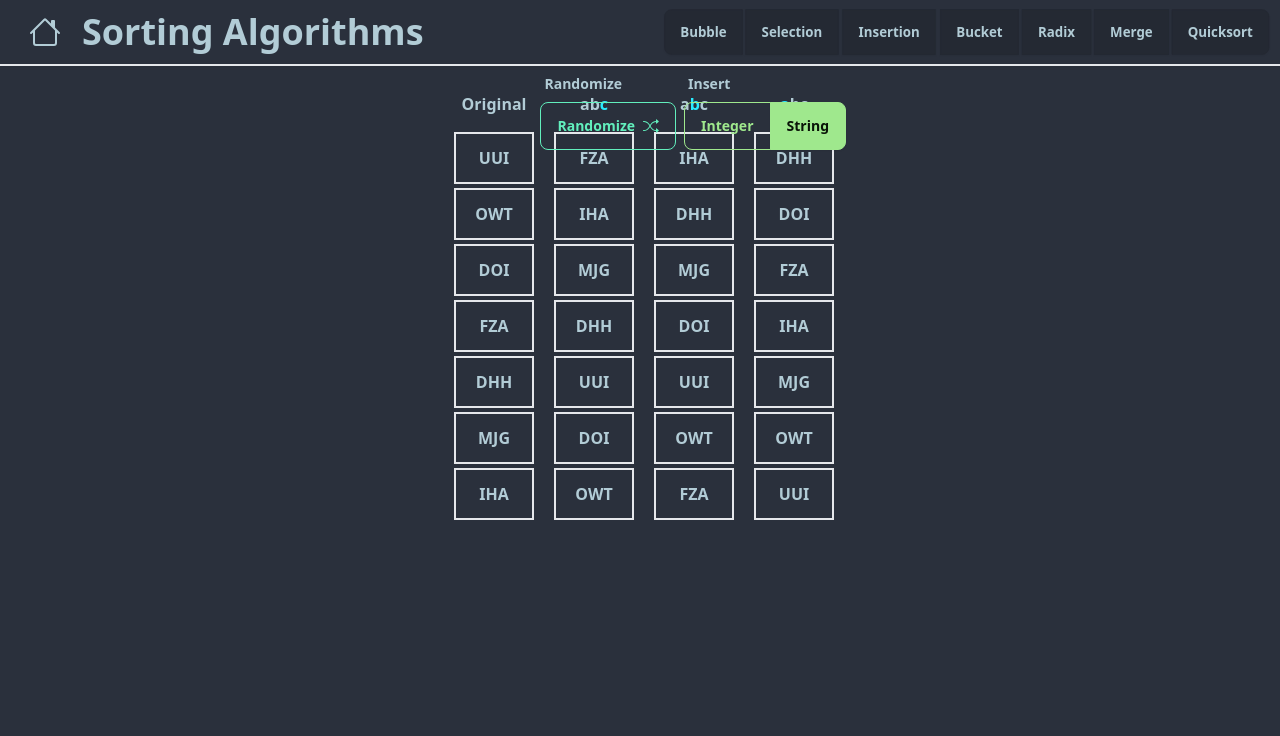
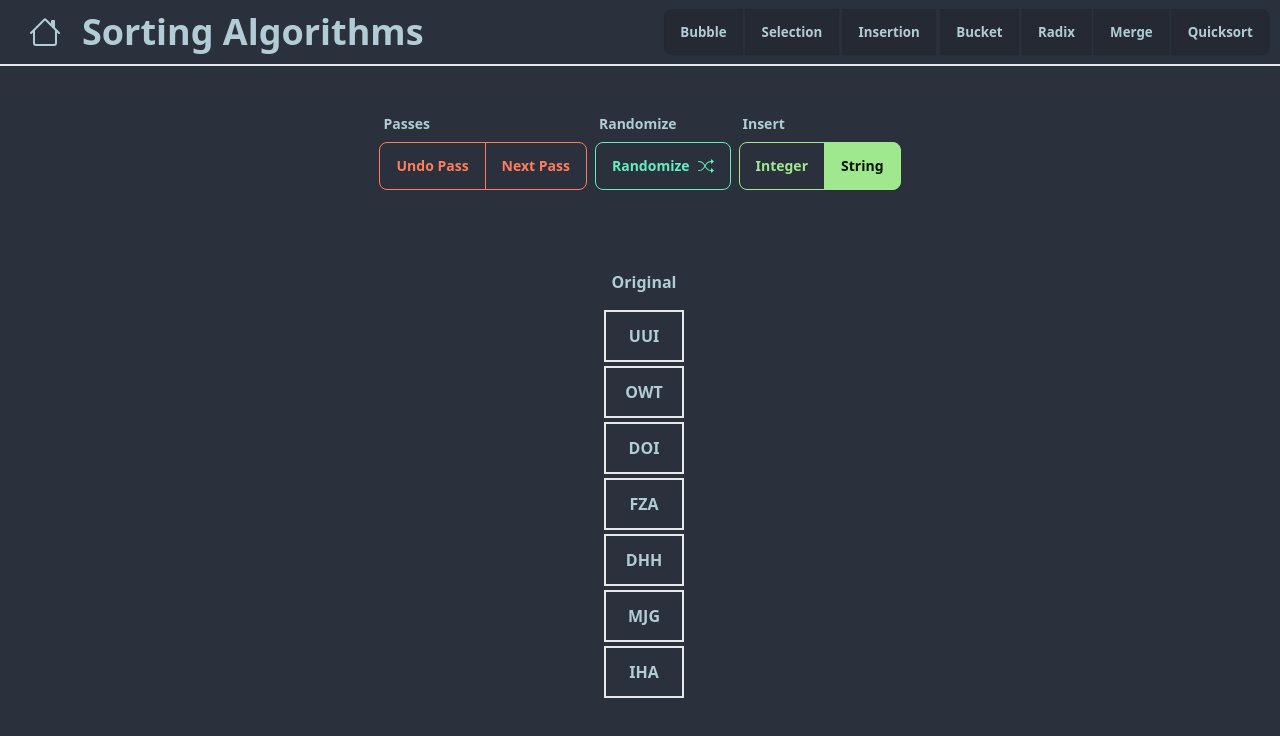
Before and after one commit to alexespejo/dsa-visualizer, a Svelte app: page /sorting_algo/radix_sort in a window 1280 px wide. Shown: the top 736 px of the page. Built offline with nearby package versions, Linux system fonts and the light colour scheme.

Commit message:
Radix Sort Pass Update

```diff
--- a/src/routes/SortingAlgorithms/RadixSort.svelte
+++ b/src/routes/SortingAlgorithms/RadixSort.svelte
@@ -11,31 +11,57 @@
 
  let listOfBuckets = [];
  let intOrStringArray = false;
+ let bucket = [];
+ let subBuckets =[]
+ let indexOfPass = 0;
  let itemMarked = "";
 
+
  function createBuckets() {
-  let bucket = [];
-  let subBuckets = [];
+    indexOfPass = 0;
+    bucket = [];
+    subBuckets = [];
     if (intOrStringArray) {
     bucket = generateRandomThreeDigitArray();
+    }
+    else {
+    bucket = generateRandomStringArray();
+    }
     subBuckets.push([...bucket]);
+    listOfBuckets = subBuckets;
+ }
+
+ function updateBuckets() {
+    subBuckets = [];
+    subBuckets.push([...bucket]);
+    if (intOrStringArray) {
+        if(indexOfPass >= 1){
                 subBuckets.push([...bucket.sort((a, b) => (a % 10) - (b % 10))]);
+        }
+        if(indexOfPass >= 2){
                 subBuckets.push([...bucket.sort((a, b) => (a % 100) - (b % 100))]);
-   subBuckets.push([...bucket.sort()]);
-   listOfBuckets = subBuckets;
+        }
+        if(indexOfPass >= 3){
+                subBuckets.push([...bucket].sort());
+        }
     } else {
-   bucket = generateRandomStringArray();
-   subBuckets.push([...bucket]);
+        if(indexOfPass >= 1){
             subBuckets.push([
                 ...bucket.sort((a, b) => a.slice(-1).localeCompare(b.slice(-1))),
             ]);
+        }
+        if(indexOfPass >= 2){
             subBuckets.push([
                 ...bucket.sort((a, b) => a.charAt(1).localeCompare(b.charAt(1))),
             ]);
-   subBuckets.push([...bucket.sort()]);
+        }
+        if(indexOfPass >= 3){
+            subBuckets.push([...bucket].sort());
+        }
+    }
     listOfBuckets = subBuckets;
  }
- }
+
 
  function markElement(key) {
   if (itemMarked === key) {
@@ -52,12 +78,33 @@
 
 <FunctionVisualizerLayout dataStructure="SA">
  <div
-  class=" p-3 flex flex-col space-y-2 lg:flex-row sm:space-y-0 sm:space-x-2 relative"
+  class=" p-3 flex flex-col space-y-2 lg:flex-row sm:space-y-0 sm:space-x-2 relative justify-center w-full"
  >
-  <div class="lg:absolute flex space-x-2 top-0 lg:right-0">
+  <div class="lg:absolute flex top-10">
+    <FormControl>
+        <LabelInput>Passes</LabelInput>
+        <div class="join mr-2">
+            <button class="btn join-item btn-secondary btn-outline" on:click={() => {
+                if (indexOfPass > 0) {
+                    indexOfPass--;
+                    updateBuckets();
+                }
+            }}>
+                Undo Pass
+             </button>
+             <button class="btn join-item btn-secondary btn-outline" on:click={() => {
+                if (indexOfPass < 3) {
+                    indexOfPass++;
+                    updateBuckets();
+                }
+            }}>
+                Next Pass
+             </button>
+        </div>
+    </FormControl>
    <FormControl>
     <LabelInput>Randomize</LabelInput>
-    <button class="btn btn-success btn-outline" on:click={() => createBuckets()}
+    <button class="btn btn-success btn-outline mr-2" on:click={() => createBuckets()}
      >Randomize <svg
       xmlns="http://www.w3.org/2000/svg"
       width="16"
@@ -83,18 +130,20 @@
       class={`btn  join-item btn-primary ${!intOrStringArray ? "btn-outline" : ""}`}
       on:click={() => {
        intOrStringArray = true;
+       createBuckets()
       }}>Integer</button
      >
      <button
       class={`btn  join-item btn-primary ${intOrStringArray ? "btn-outline" : ""}`}
       on:click={() => {
        intOrStringArray = false;
+       createBuckets()
       }}>String</button
      >
     </div>
    </FormControl>
   </div>
-  <div class=" flex space-x-5 text-base">
+  <div class=" flex space-x-5 text-base justify-center items-center h-screen">
    {#each listOfBuckets as subBucket, index}
     <div class="bucket">
      <div class="bucket-block border-base-100">
```
Lines whose indentation alone changed are shown as unchanged.
